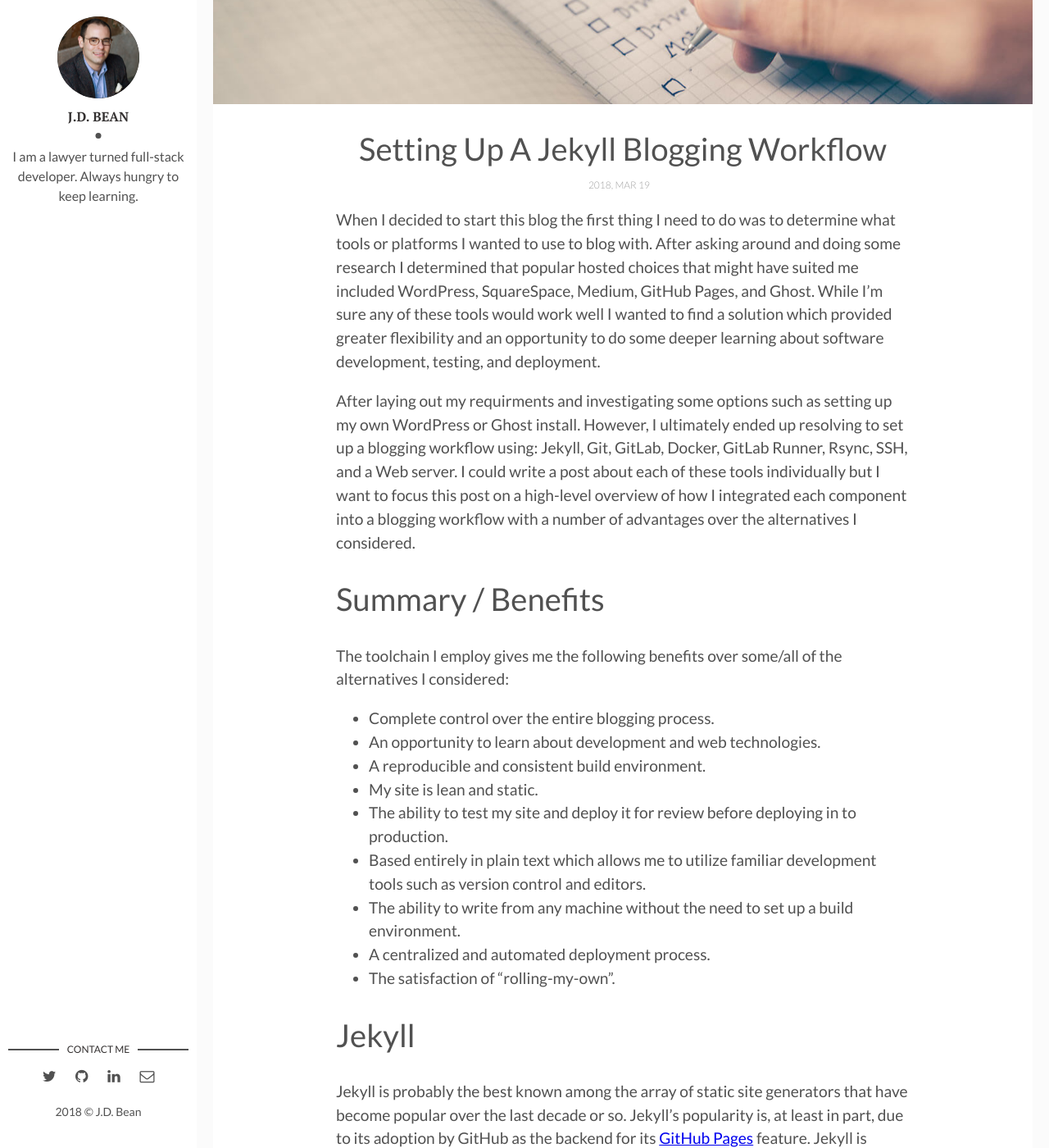
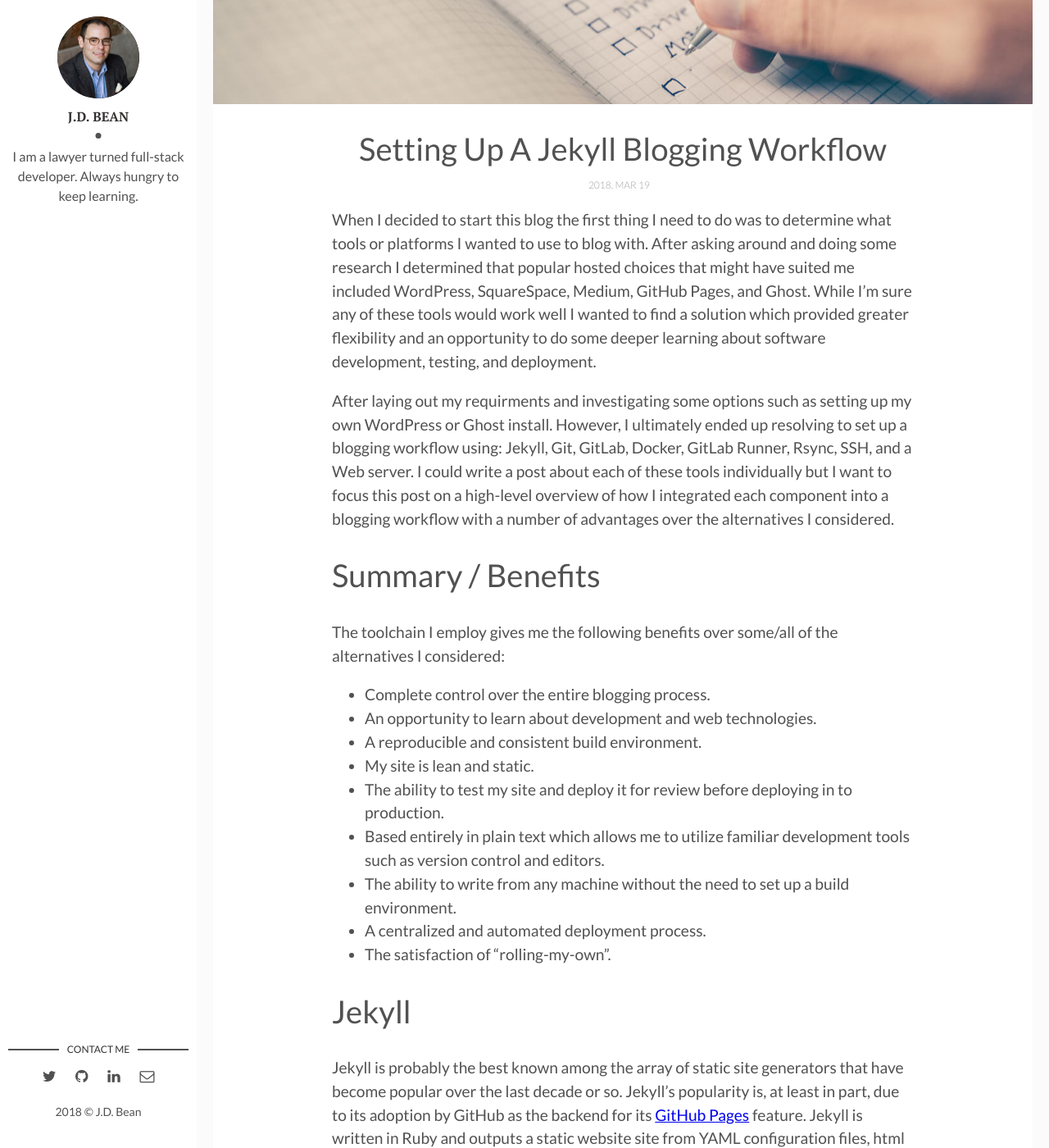
Before and after one commit to jdbean/blog-mirror, a Jekyll site: the page built from _posts/2018-03-29-blogging-workflow.md, in a window 1280 px wide and 1400 px high, scrolled down 393 px. Shown: the whole window at 82% size. Built offline with Jekyll 4.4.1, drawn with Linux system fonts in a browser that asks for light colours.

Commit message:
fixing css width properties and ensuring that blog-tags break only on gap between tags

```diff
--- a/_layouts/post.html
+++ b/_layouts/post.html
@@ -11,14 +11,14 @@
     {% endif %}
     <div class="wrap-content">
       <header class="header-page">
-        <div class="post-box">
+        <!-- <div class="post-box"> -->
           <h1 class="page-title">{{page.title}}</h1>
           <div class="page-date"><span>{{page.date | date: '%Y, %b %d'}}&nbsp;&nbsp;&nbsp;&nbsp;</span></div>
-        </div class="post-box">
+        <!-- </div class="post-box"> -->
       </header>
-        <div class="post-box">
+        <!-- <div class="post-box"> -->
           {{page.content | markdownify}}
-        </div class="post-box">
+        <!-- </div class="post-box"> -->
       <div class="page-footer">
         <div class="page-share">
           <a href="https://twitter.com/intent/tweet?text={{ page.title }}&url={{ site.url }}{{ page.url }}" title="Share on Twitter" rel="nofollow" target="_blank">Twitter</a>
--- a/assets/css/main.css
+++ b/assets/css/main.css
@@ -23,6 +23,7 @@
 body {
   margin: 0;
   font-size: 120%;
+  overflow-x: hidden;
 }
 
 /**
@@ -878,7 +879,8 @@
 }
 
 .article-page {
-  margin: auto;
+  margin: 0 auto;
+  width: 100%;
 }
 
 ::-moz-selection {
@@ -1190,12 +1192,14 @@
 /* - - - - - - - - - - Post Page Styles - - - - - - - - - - */
 .wrap-content {
   padding: 20px;
+  margin: 0 auto;
+  max-width: 750px;
+  /* width: 100%; */
 }
 
-.post-box {
-  margin: auto;
-  max-width: 700px;
-}
+/* .post-box {
+
+} */
 
 .header-page {
   text-align: center;
@@ -1281,11 +1285,13 @@
   color: #263959;
   text-transform: uppercase;
   border: 1px solid #263959;
+  white-space: nowrap;
 }
 
 .page-footer .page-tag a:hover {
   text-decoration: underline;
 }
+
 
 /* - - - - - - - - - - Tag Styles - - - - - - - - - - */
 .blog-tags {
```
